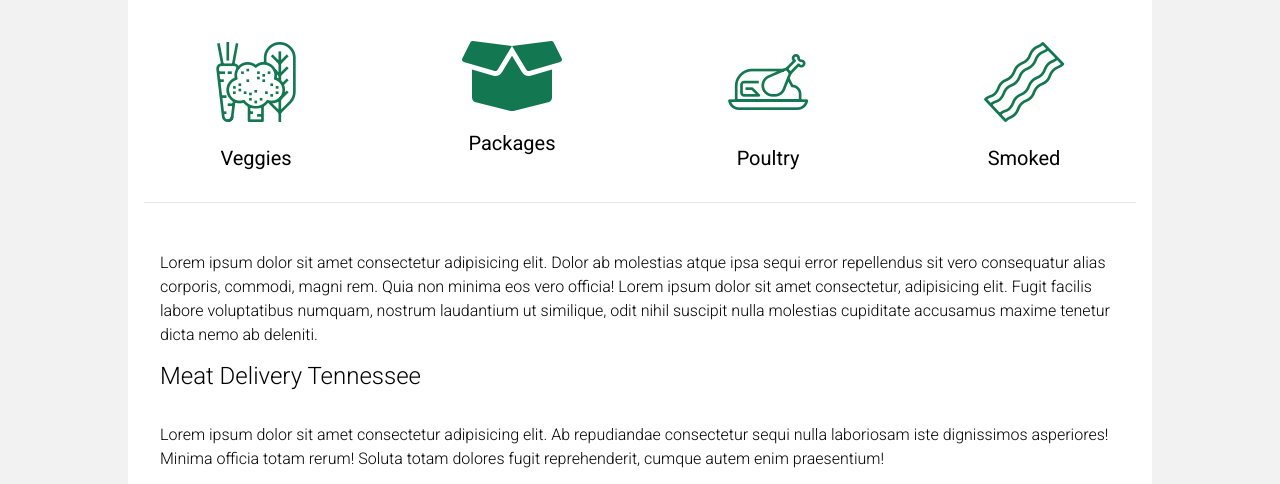
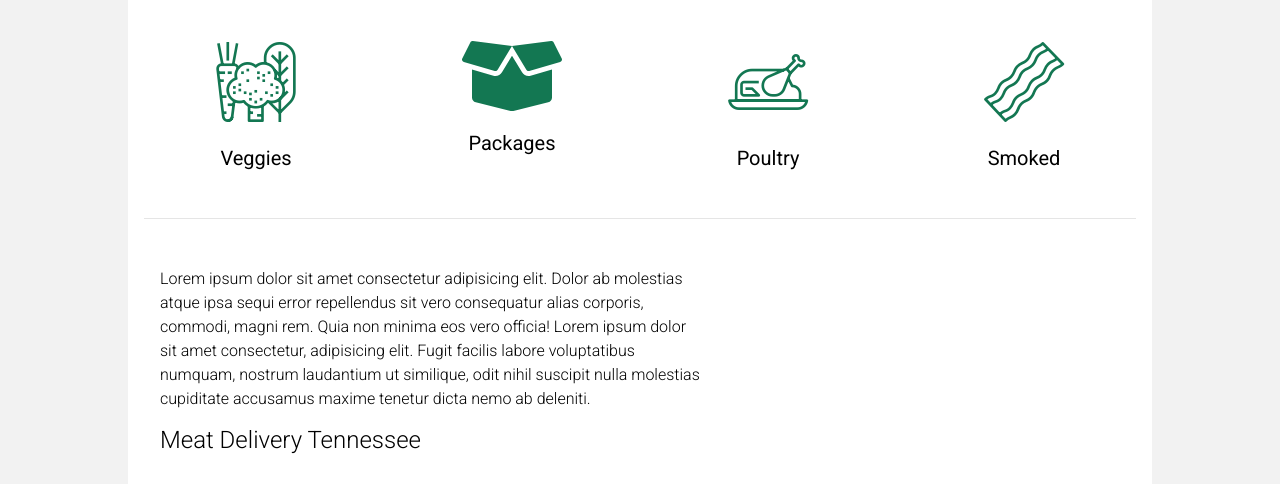
Before and after one commit to rwboyer/prototype-hippo-hollow, a plain HTML site: page index.html in a window 1280 px wide. Shown: the part 1095-1579 px from the top of the page. Drawn offline with nearby package versions, Linux system fonts and the light colour scheme.

Commit message:
minor adjustments

```diff
--- a/index.html
+++ b/index.html
@@ -110,12 +110,12 @@
         <h3 class="mv0 f4 fw4">Smoked</h3>
       </div>
     </div>
-    <div class="mh3 bt b--black-10"></div>
+    <div class="mh3 mt3 bt b--black-10"></div>
   </section>
   <section class="w-100 mw8 bg-white pv3 center">
-    <p class="mh4 mt0 mb3 lh-copy f5 fw3">Lorem ipsum dolor sit amet consectetur adipisicing elit. Dolor ab molestias atque ipsa sequi error repellendus sit vero consequatur alias corporis, commodi, magni rem. Quia non minima eos vero officia! Lorem ipsum dolor sit amet consectetur, adipisicing elit. Fugit facilis labore voluptatibus numquam, nostrum laudantium ut similique, odit nihil suscipit nulla molestias cupiditate accusamus maxime tenetur dicta nemo ab deleniti.</p>
+    <p class="mh4 mt0 mb3 measure-wide lh-copy f5 fw3">Lorem ipsum dolor sit amet consectetur adipisicing elit. Dolor ab molestias atque ipsa sequi error repellendus sit vero consequatur alias corporis, commodi, magni rem. Quia non minima eos vero officia! Lorem ipsum dolor sit amet consectetur, adipisicing elit. Fugit facilis labore voluptatibus numquam, nostrum laudantium ut similique, odit nihil suscipit nulla molestias cupiditate accusamus maxime tenetur dicta nemo ab deleniti.</p>
     <h2 class="mt0 mb4 mh4 f3 fw3">Meat Delivery Tennessee</h2>
-    <p class="mh4 mt0 mb3 lh-copy f5 fw3">Lorem ipsum dolor sit amet consectetur adipisicing elit. Ab repudiandae consectetur sequi nulla laboriosam iste dignissimos asperiores! Minima officia totam rerum! Soluta totam dolores fugit reprehenderit, cumque autem enim praesentium!</p>
+    <p class="mh4 mt0 mb3 measure-wide lh-copy f5 fw3">Lorem ipsum dolor sit amet consectetur adipisicing elit. Ab repudiandae consectetur sequi nulla laboriosam iste dignissimos asperiores! Minima officia totam rerum! Soluta totam dolores fugit reprehenderit, cumque autem enim praesentium!</p>
   </section>
   <div class="bt b--dark-green bw3"></div>
   <footer class="bg-black-80 pt4 pb6">
```
